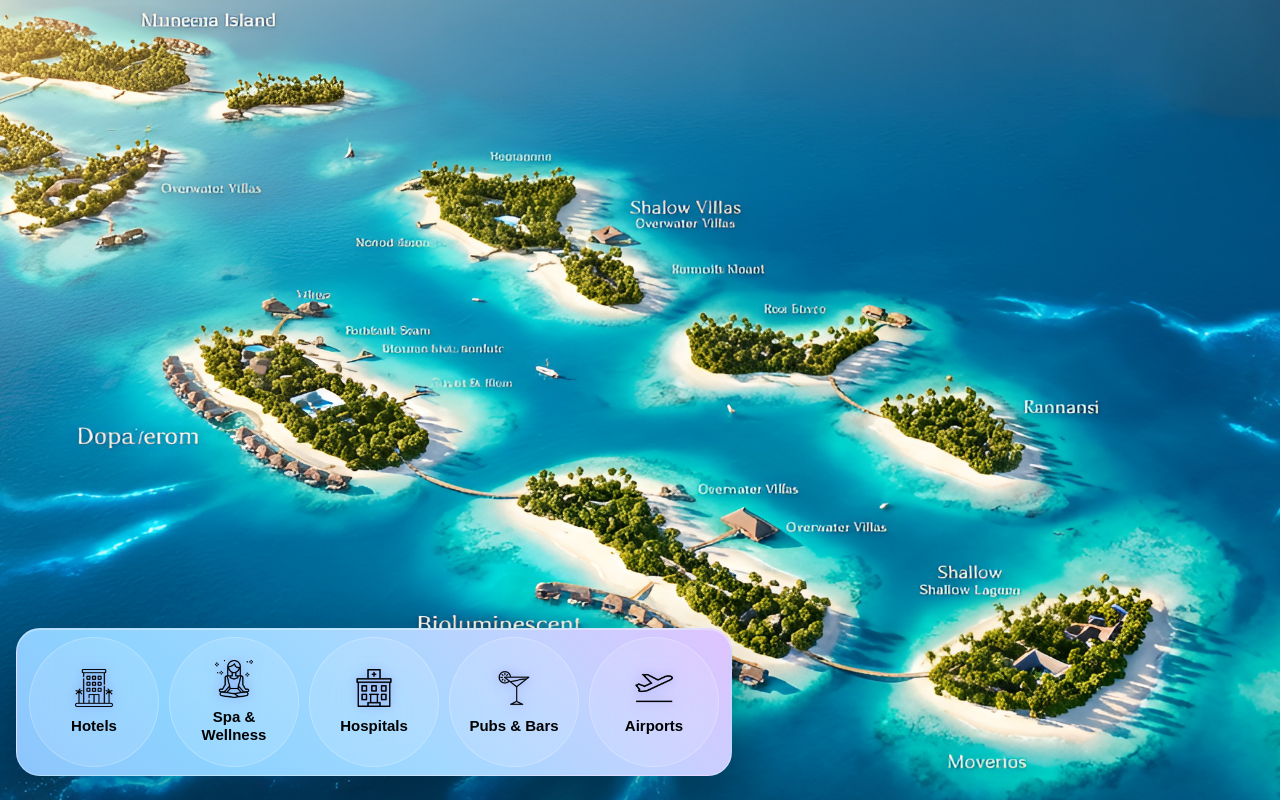
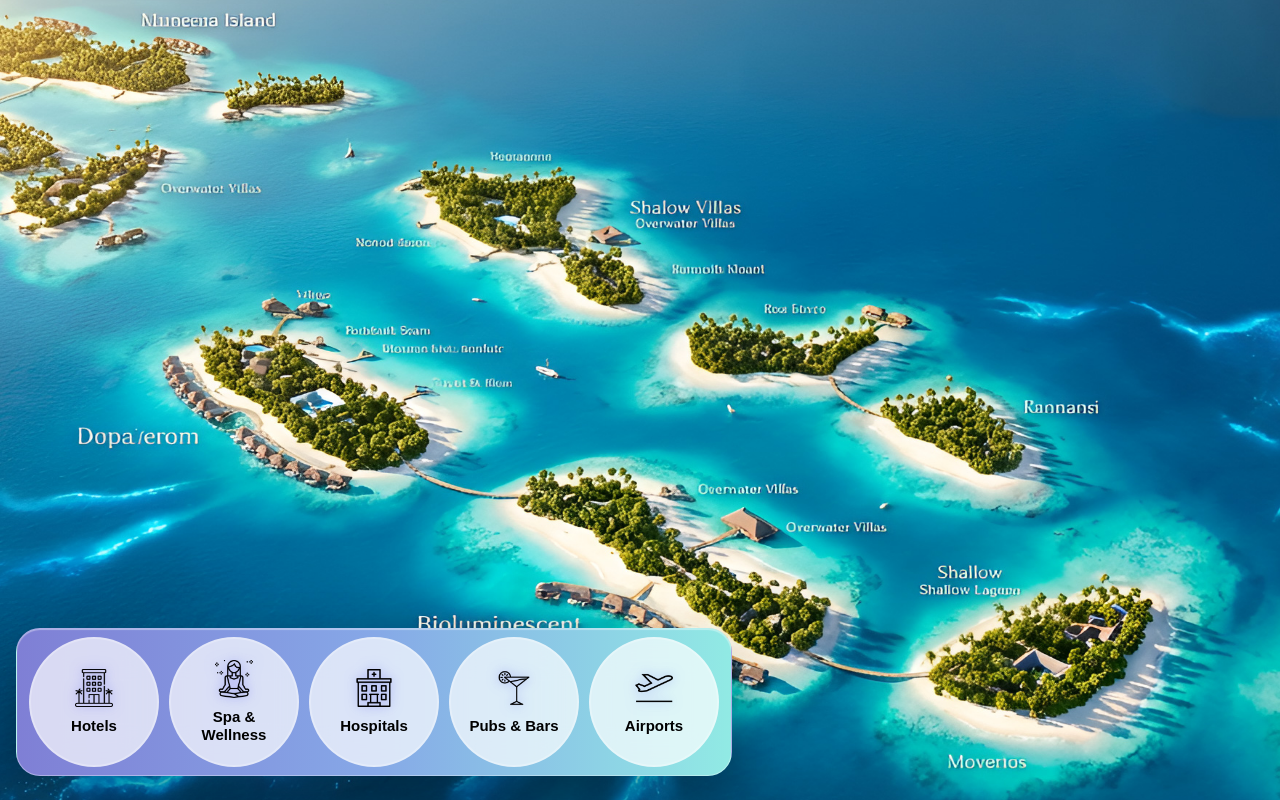
Before and after one commit to ujvalb595/Maldives-Tourisum-Guide, a React (Create React App) app: page / in a window 1280 px wide. Built offline with nearby package versions, Linux system fonts and the light colour scheme; a web font is replaced by a local one.

Commit message:
finishing

```diff
--- a/src/index.css
+++ b/src/index.css
@@ -22,15 +22,7 @@
   border-radius: 24px;
   display: inline-block;
   color: black;
-  background: linear-gradient(
-    45deg,
-    rgb(142, 197, 252) 0%,
-    rgb(141, 211, 255) 25%,
-    rgb(161, 216, 255) 50%,
-    rgb(193, 210, 255) 75%,
-    rgb(224, 195, 255) 100%
-  );
-
+  background: linear-gradient(to right, #7f7fd5, #86a8e7, #91eae4);
   backdrop-filter: blur(22px);
   -webkit-backdrop-filter: blur(22px);
 
@@ -144,12 +136,12 @@
   border-radius: 100%;
 
   /* Transparent glass background */
-  background: rgba(255, 255, 255, 0.12);
+  background: rgba(255, 255, 255, 0.7);
 
   backdrop-filter: blur(18px);
   -webkit-backdrop-filter: blur(18px);
 
-  border: 1px solid rgba(255, 255, 255, 0.25);
+  border: 2px solid rgba(255, 255, 255, 0.25);
   cursor: pointer;
   text-align: center;
 
@@ -169,14 +161,6 @@
   position: absolute;
   inset: -1px;
   border-radius: inherit;
-
-  background: linear-gradient(
-    120deg,
-    transparent,
-    rgba(99, 102, 241, 0.7),
-    transparent
-  );
-
   opacity: 0;
   transition: opacity 0.35s ease;
   pointer-events: none;
@@ -188,7 +172,7 @@
 
 
 .premium-card:hover {
-  transform: translateY(-4px);
+  border-color: rgba(99, 102, 241);
   box-shadow:
     0 18px 35px rgba(99, 102, 241, 0.35),
     inset 0 0 12px rgba(255, 255, 255, 0.25);
```
